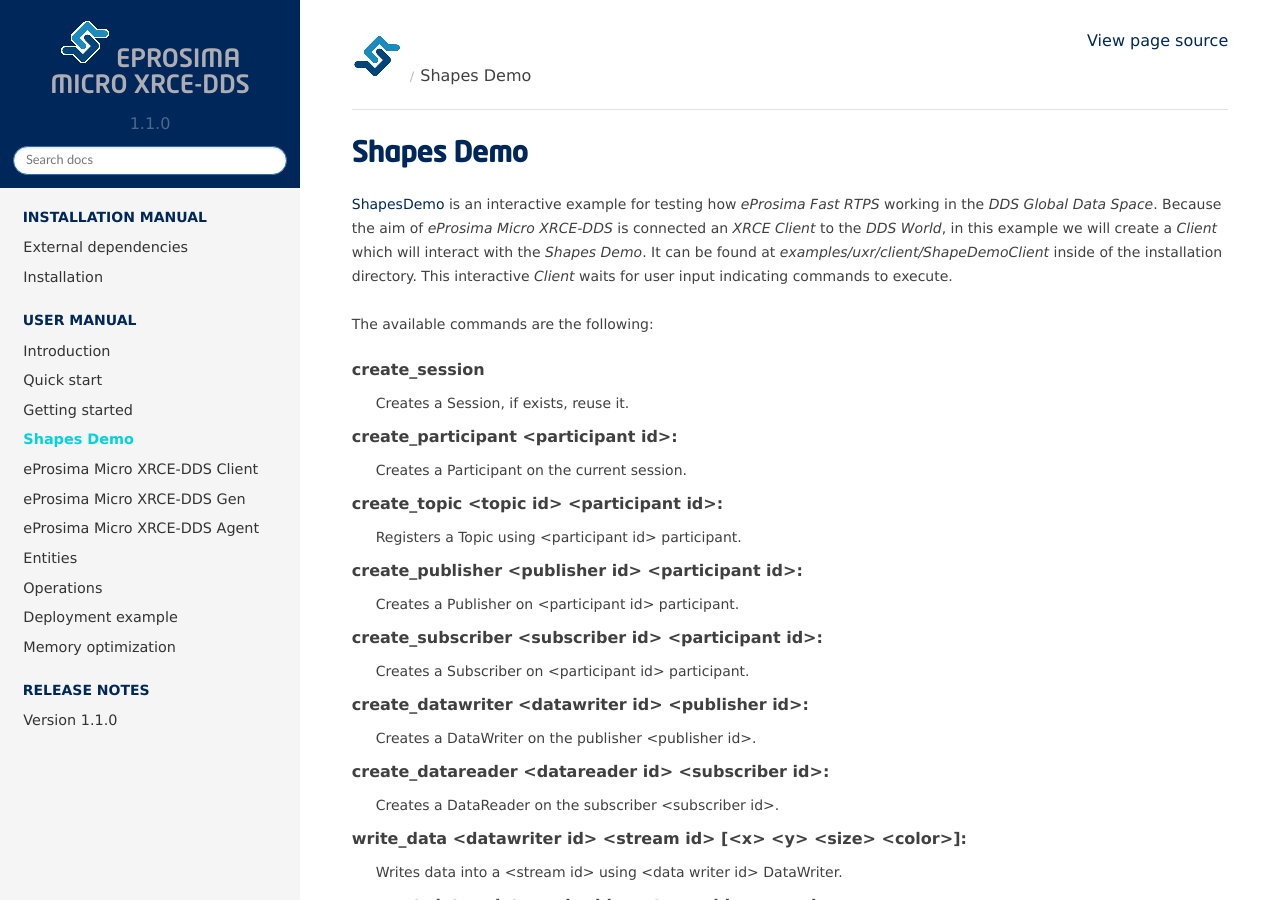
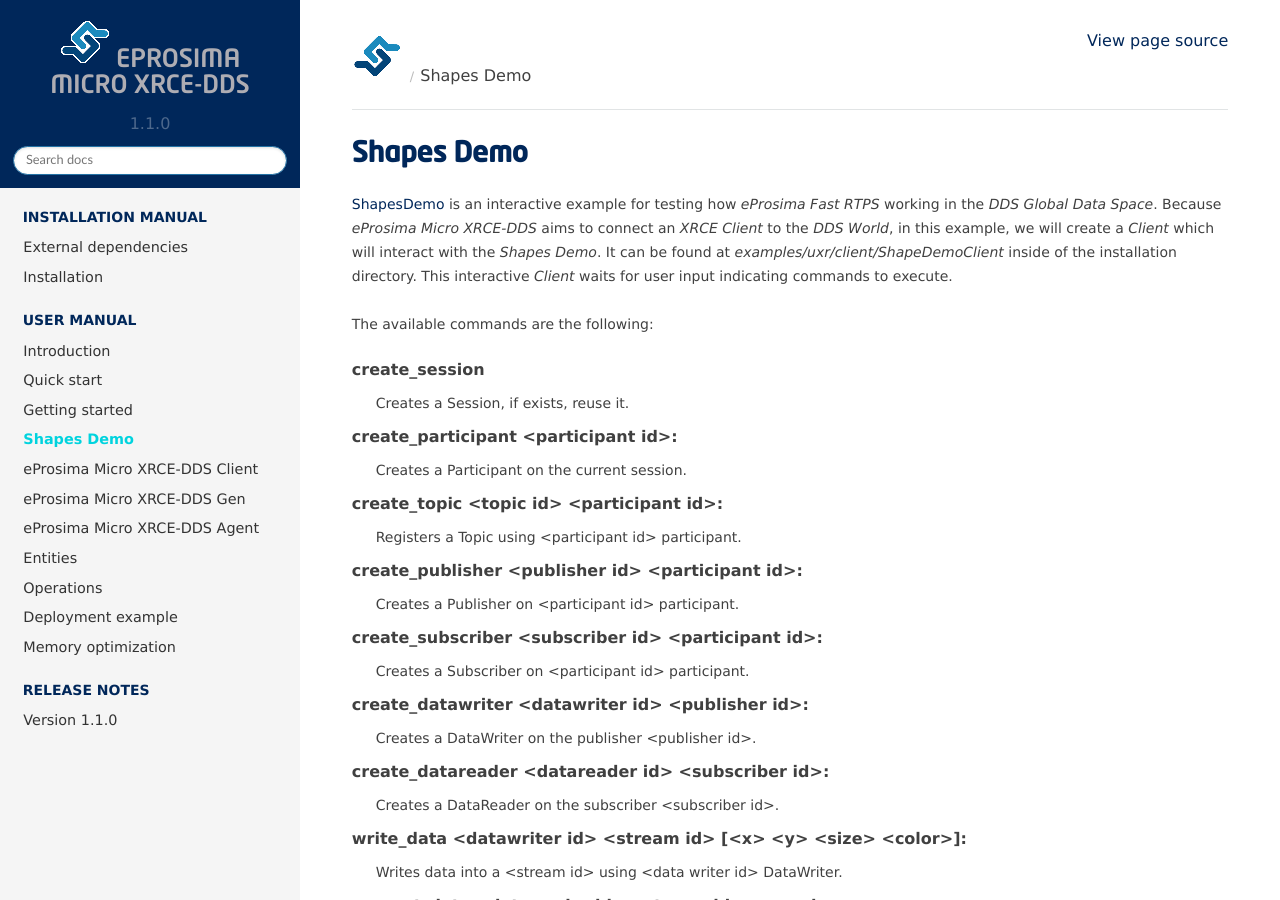
Before and after one commit to eProsima/Micro-XRCE-DDS-docs, a Sphinx documentation site: the page built from docs/shapes_demo.rst, in a window 1280 px wide and 900 px high. Built offline with Sphinx 7.4.7 and the Read the Docs theme 2.0.0, drawn with Linux system fonts in a browser that asks for light colours.

Commit message:
Update docs/shapes_demo.rst
Co-Authored-By: julianbermudez <34604561+julianbermudez@users.noreply.github.com>

```diff
--- a/docs/shapes_demo.rst
+++ b/docs/shapes_demo.rst
@@ -4,7 +4,7 @@
 ===========
 
 `ShapesDemo <https://github.com/eProsima/ShapesDemo>`_ is an interactive example for testing how *eProsima Fast RTPS* working in the `DDS Global Data Space`.
-Because the aim of *eProsima Micro XRCE-DDS* is connected an `XRCE Client` to the `DDS World`, in this example we will create a *Client* which will interact with the `Shapes Demo`.
+Because *eProsima Micro XRCE-DDS* aims to connect an `XRCE Client` to the `DDS World`, in this example, we will create a *Client* which will interact with the `Shapes Demo`.
 It can be found at `examples/uxr/client/ShapeDemoClient` inside of the installation directory.
 This interactive *Client* waits for user input indicating commands to execute.
 
```
